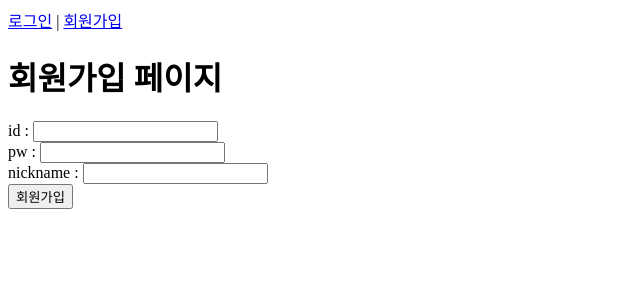
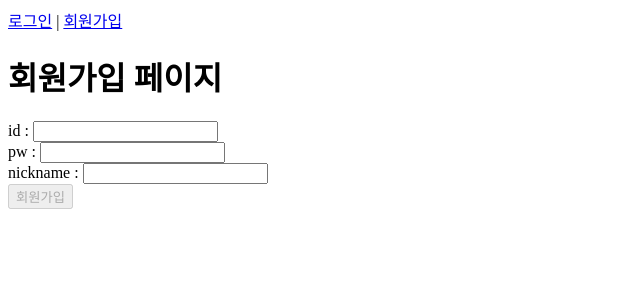
Before and after one commit to wodndhksk/VuePractice2, a Vue app in the folder vue-til/: page /signup in a window 1280 px wide. Shown: the top 300 px of the page, without its empty margins (0-640 px from the left). Built offline with nearby package versions, Linux system fonts and the light colour scheme.

Commit message:
로그인/회원가입 validation 구현

```diff
--- a/vue-til/src/components/SignupForm.vue
+++ b/vue-til/src/components/SignupForm.vue
@@ -12,13 +12,20 @@
       <label for="nickname">nickname : </label>
       <input id="nickname" type="text" v-model="nickname" />
     </div>
-    <button type="submit">회원가입</button>
+    <button
+      :disabled="!isUsernameValid || !password || !nickname"
+      type="submit"
+    >
+      회원가입
+    </button>
     <p>{{ logMessage }}</p>
   </form>
 </template>
 
 <script>
 import { registerUser } from '@/api/index';
+import { validateEmail } from '@/utils/validation';
+
 export default {
   data() {
     return {
@@ -29,6 +36,11 @@ export default {
       // log
       logMessage: '',
     };
+  },
+  computed: {
+    isUsernameValid() {
+      return validateEmail(this.username);
+    },
   },
   methods: {
     async submitForm() {
--- /dev/null
+++ b/vue-til/src/utils/validation.js
@@ -0,0 +1,6 @@
+function validateEmail(email) {
+  var re = /\S+@\S+\.\S+/;
+  return re.test(email);
+}
+
+export { validateEmail };
```
Also changed, not shown: vue-til/src/components/LoginForm.vue (+15 -1 lines).
